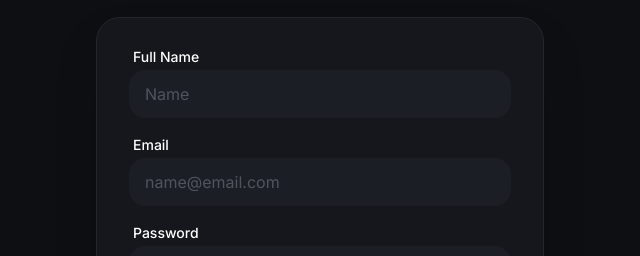
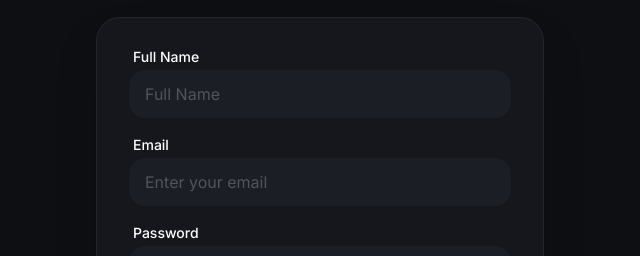
Before and after one commit to aryandas2911/GraphIQ, a React (Vite) app in the folder frontend/: page /signup in a window 1280 px wide. Shown: the part 189-445 px from the top of the page, without its empty margins (320-960 px from the left). Built offline with nearby package versions, Linux system fonts and the light colour scheme; no server answers.

Commit message:
Login/Signup UI changes

```diff
--- a/frontend/src/pages/Login.jsx
+++ b/frontend/src/pages/Login.jsx
@@ -53,7 +53,7 @@ const Login = () => {
               </label>
               <input
                 className="form-input flex w-full rounded-2xl text-white focus:outline-0 focus:ring-1 focus:ring-(--color-primary)/50 border-none bg-(--bg-input) h-12 placeholder:text-(--text-muted)/40 px-4 text-base font-normal transition-all"
-                placeholder="name@email.com"
+                placeholder="Enter your email"
                 type="email"
                 value={email}
                 onChange={(e) => {
--- a/frontend/src/pages/Signup.jsx
+++ b/frontend/src/pages/Signup.jsx
@@ -59,7 +59,7 @@ const Signup = () => {
               </label>
               <input
                 className="form-input flex w-full rounded-2xl text-white focus:outline-0 focus:ring-1 focus:ring-(--color-primary)/50 border-none bg-(--bg-input) h-12 placeholder:text-(--text-muted)/40 px-4 text-base font-normal transition-all"
-                placeholder="Name"
+                placeholder="Full Name"
                 type="text"
                 value={name}
                 onChange={(e) => {
@@ -75,7 +75,7 @@ const Signup = () => {
               </label>
               <input
                 className="form-input flex w-full rounded-2xl text-white focus:outline-0 focus:ring-1 focus:ring-(--color-primary)/50 border-none bg-(--bg-input) h-12 placeholder:text-(--text-muted)/40 px-4 text-base font-normal transition-all"
-                placeholder="name@email.com"
+                placeholder="Enter your email"
                 type="email"
                 value={email}
                 onChange={(e) => {
```
